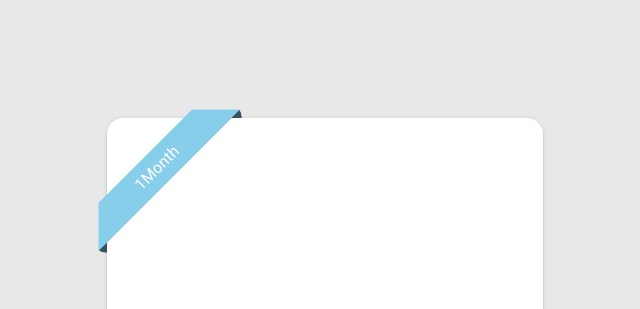
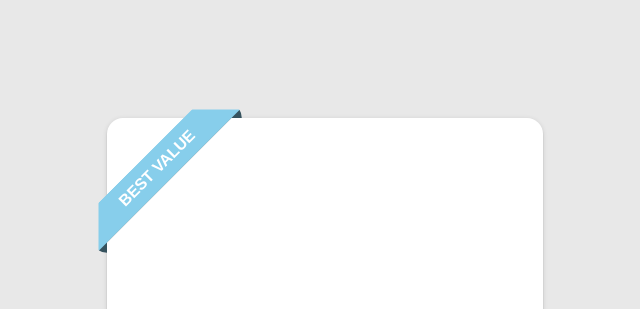
Before and after one commit to Swati11129/BestValueCard-design, a Vue app: page / in a window 1280 px wide. Shown: the top 309 px of the page, without its empty margins (315-955 px from the left). Built offline with nearby package versions, Linux system fonts and the light colour scheme.

Commit message:
modified ribbon text

```diff
--- a/src/components/BestValueCard.vue
+++ b/src/components/BestValueCard.vue
@@ -3,7 +3,7 @@
     <v-container >
             <v-card :elevation="2" class="card-position position rounded-xl " >
                 <!-- <div class="ribbon ribbon-top-left"><span>BEST VALUE</span></div> -->
-                <div class="stack-top left" style="--d:12px;--w:200px; --c:skyblue;">1Month</div>
+                <div class="stack-top left" style="--d:12px;--w:200px; --c:skyblue;">BEST VALUE</div>
             </v-card>
     </v-container>
 </v-app>
@@ -28,13 +28,16 @@ export default {
     grid-template-columns: 2fr 1.2fr 1.2fr 2fr;
     grid-template-rows: 1.5fr 4fr 4fr 1.5fr;
     margin:auto;
+
 }
+
 .card-position {
     grid-column: 2/span 2;
     grid-row: 2/span 2;
     height:100%;
     width: 100%;
     background-color:#FEFEFE;
+
 }
 
 .stack-top {
@@ -56,6 +59,8 @@ export default {
   background:
     linear-gradient(rgba(0,0,0,0.6) 0 0) bottom/100% var(--d) no-repeat
     var(--c);
+    font-family: 'Poppins',sans-serif;
+    font-weight: 550;
   clip-path:polygon(0 100%,0 calc(100% - var(--d)),50% calc(100% - var(--d) - var(--w)/2),100% calc(100% - var(--d)),100% 100%,calc(100% - var(--d)) calc(100% - var(--d)), var(--d) calc(100% - var(--d)))
 }
 
```
